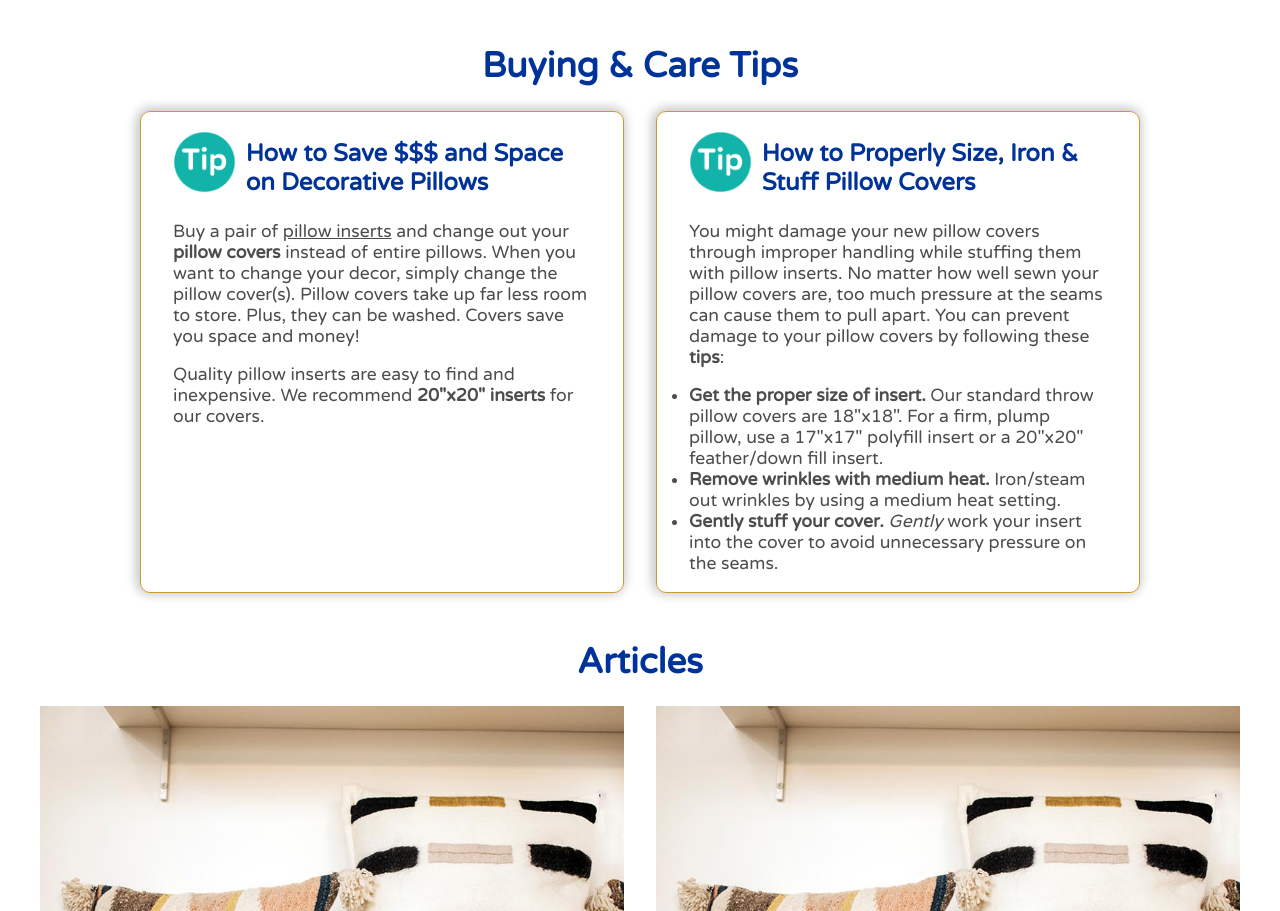
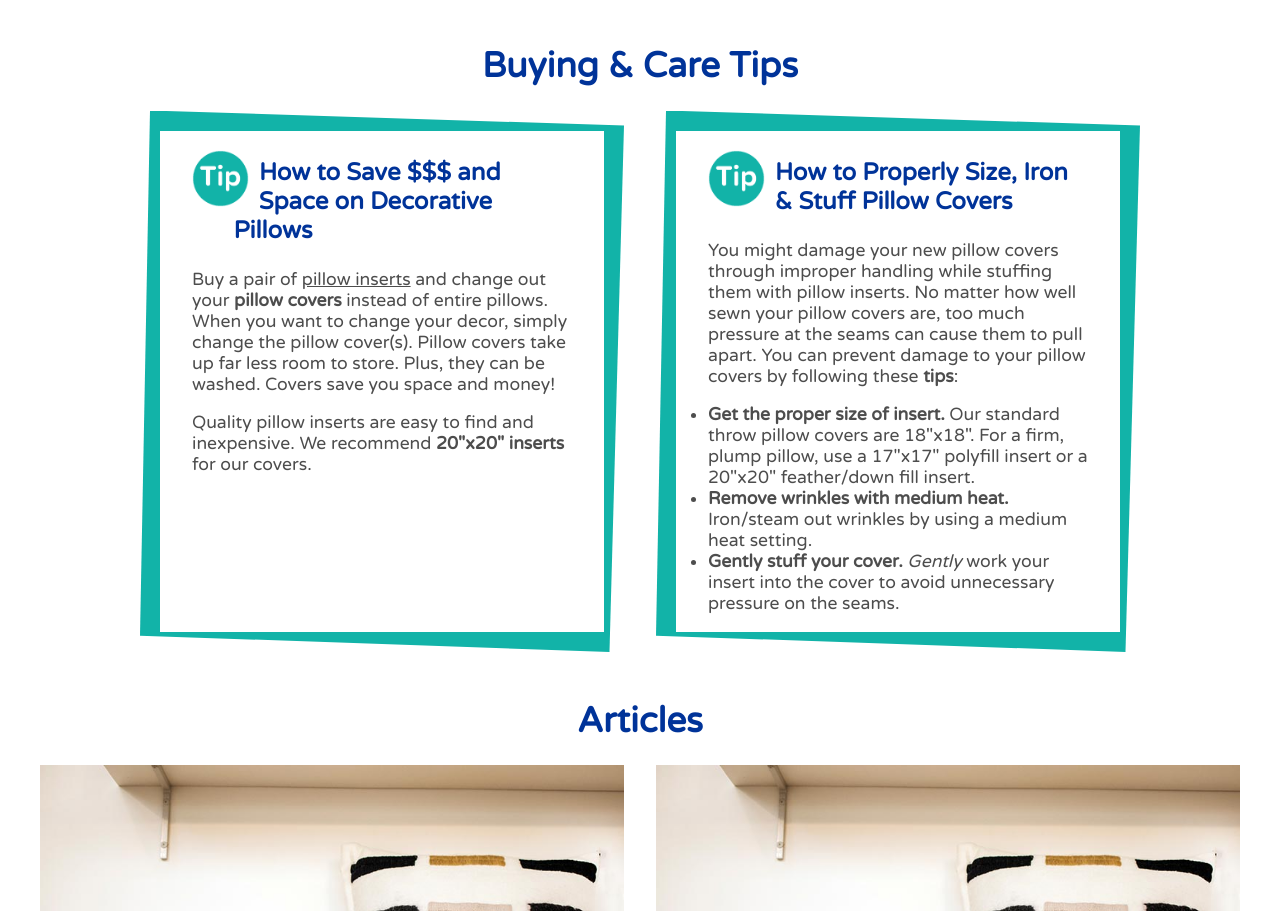
Before and after one commit to rharbert/peppy, a plain HTML site: page public/index.html in a window 1280 px wide. Shown: the part 2360-3271 px from the top of the page. Drawn offline with nearby package versions, Linux system fonts and the light colour scheme.

Commit message:
Tips: Made cool polygon border

```diff
--- a/public/index.html
+++ b/public/index.html
@@ -88,11 +88,12 @@
       </div><!-- End Product 9 -->
     </div><!-- End Products Grid -->
 
+    <!-- Meet Peppy the Hedgehog -->
     <div class="container" id="peppy">
       <h1>Meet Peppy the Hedgehog</h1>
       <h3>He loves to get cozy on his pillow</h3>
       <div><img src="images/mascot-peppypillows-peppy-the-hedgehog.svg" alt="Photo of Peppy the hedgehog enjoying his soft pillow"/></div>
-    </div>
+    </div><!-- End Meet Peppy -->
 
     <!-- Grid: Quality Construction -->
     <div class="vid" id="about">
--- a/public/style/scss/partials/_grids.scss
+++ b/public/style/scss/partials/_grids.scss
@@ -80,14 +80,13 @@
 	}
 	.tip {
 		padding: 1.2rem 2rem 0 2rem;
-		border: 1px solid $gold;
-		border-radius: 10px;
+		// background-color: $blue;
 		margin: 2rem;
-		// transform: scale(1) rotate(-3deg);
+		clip-path: polygon(10px 0, 100% 15px, 97% 100%, 0 97%);
+		border: 20px solid $green;
 			@media only screen and (min-width: $sizeL) {
 				margin: 0;
 			}
-		box-shadow: -3px 0px 12px 0px #ccc, 0px -2px 12px 0px #ccc;
 		img {
 			max-width: 15%;
 			float: left;
```
Also changed, not shown: public/style/css/styles.css.
